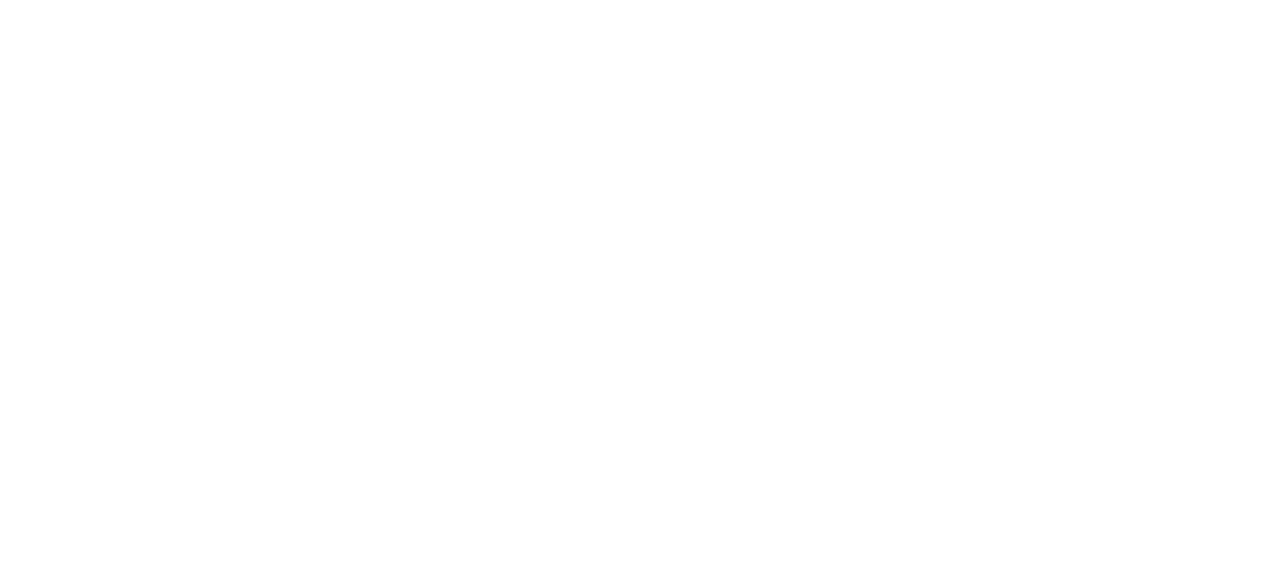
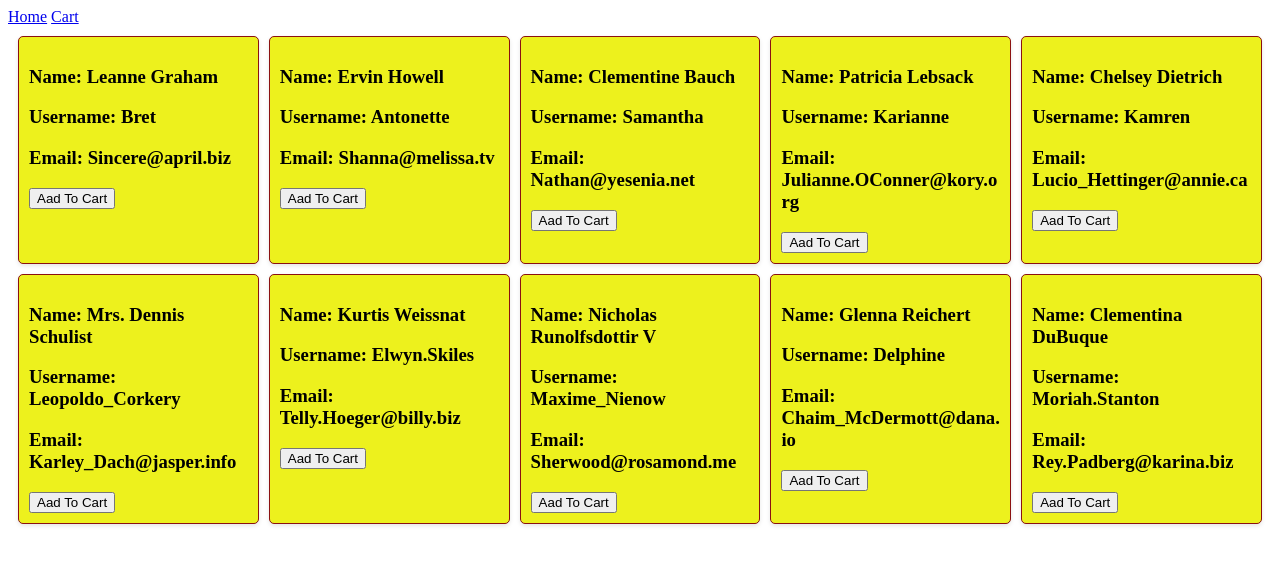
Before and after one commit to tapreroshan/Card-Managment-Web-app, a plain HTML site: page index.html in a window 1280 px wide. Drawn offline with Linux system fonts and the light colour scheme.

Commit message:
some part is done

```diff
--- a/index.html
+++ b/index.html
@@ -4,8 +4,17 @@
     <meta charset="UTF-8">
     <meta name="viewport" content="width=device-width, initial-scale=1.0">
     <title>Document</title>
+    <link rel="stylesheet" href="style.css">
 </head>
 <body>
 
+    <nav>
+        <a href="./index.html">Home</a>
+        <a href="./cart.html">Cart</a>
+    </nav>
+    <div id="card">
+
+    </div>
+    <script src="index.js"></script>
 </body>
 </html>
--- a/index.js
+++ b/index.js
@@ -0,0 +1,75 @@
+const user = [
+    {
+      id: 1,
+      name: "Leanne Graham",
+      username: "Bret",
+      email: "Sincere@april.biz",
+    },
+    {
+      id: 2,
+      name: "Ervin Howell",
+      username: "Antonette",
+      email: "Shanna@melissa.tv",
+    },
+    {
+      id: 3,
+      name: "Clementine Bauch",
+      username: "Samantha",
+      email: "Nathan@yesenia.net",
+    },
+    {
+      id: 4,
+      name: "Patricia Lebsack",
+      username: "Karianne",
+      email: "Julianne.OConner@kory.org",
+    },
+    {
+      id: 5,
+      name: "Chelsey Dietrich",
+      username: "Kamren",
+      email: "Lucio_Hettinger@annie.ca",
+    },
+    {
+      id: 6,
+      name: "Mrs. Dennis Schulist",
+      username: "Leopoldo_Corkery",
+      email: "Karley_Dach@jasper.info",
+    },
+    {
+      id: 7,
+      name: "Kurtis Weissnat",
+      username: "Elwyn.Skiles",
+      email: "Telly.Hoeger@billy.biz",
+    },
+    {
+      id: 8,
+      name: "Nicholas Runolfsdottir V",
+      username: "Maxime_Nienow",
+      email: "Sherwood@rosamond.me",
+    },
+    {
+      id: 9,
+      name: "Glenna Reichert",
+      username: "Delphine",
+      email: "Chaim_McDermott@dana.io",
+    },
+    {
+      id: 10,
+      name: "Clementina DuBuque",
+      username: "Moriah.Stanton",
+      email: "Rey.Padberg@karina.biz",
+    },
+  ];
+
+  const usercard = document.getElementById('card');
+  user.forEach(users => {
+    usercard.innerHTML += `
+      <div class="user-card">
+        <h3>Name: ${users.name}</h3>
+        <h3>Username: ${users.username}</h3>
+        <h3>Email: ${users.email}</h3>
+        <button onclick="addtocart()">Aad To Cart</button>
+
+      </div>
+    `;
+  });
--- a/style.css
+++ b/style.css
@@ -0,0 +1,16 @@
+#card{
+    display: grid;
+    grid-template-columns: repeat(auto-fill, minmax(200px, 1fr));
+    gap: 10px;
+    padding: 10px;
+  }
+
+  .user-card {
+    border: 1px solid #8b1111;
+    padding: 10px;
+    border-radius: 5px;
+    background-color: #edf11d;
+    box-shadow: 0 2px 4px rgba(0, 0, 0, 0.1);
+    box-sizing: border-box;
+    word-wrap: break-word;
+  }
```
Also changed, not shown: cart.html (deleted, +0 -11 lines).
